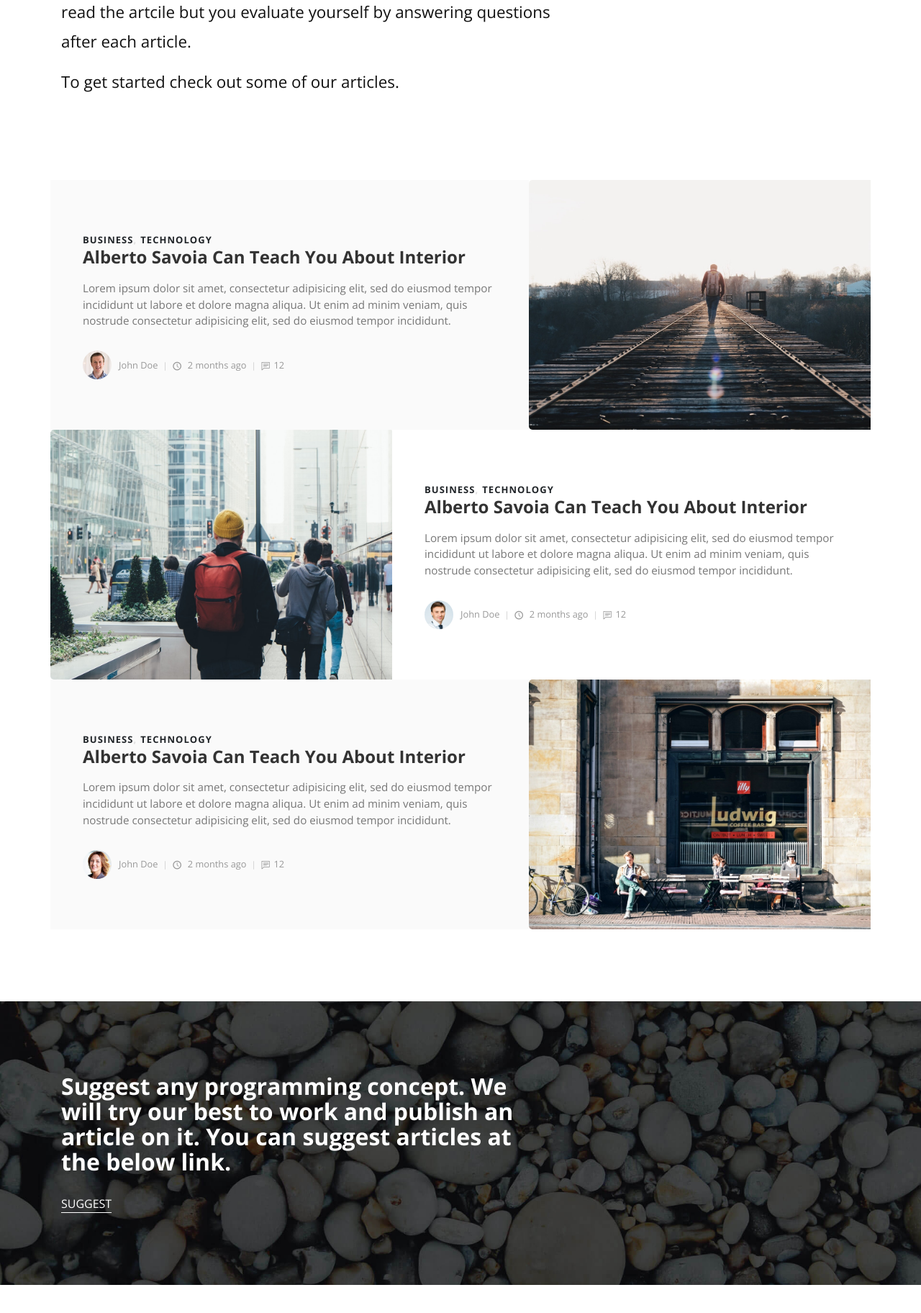
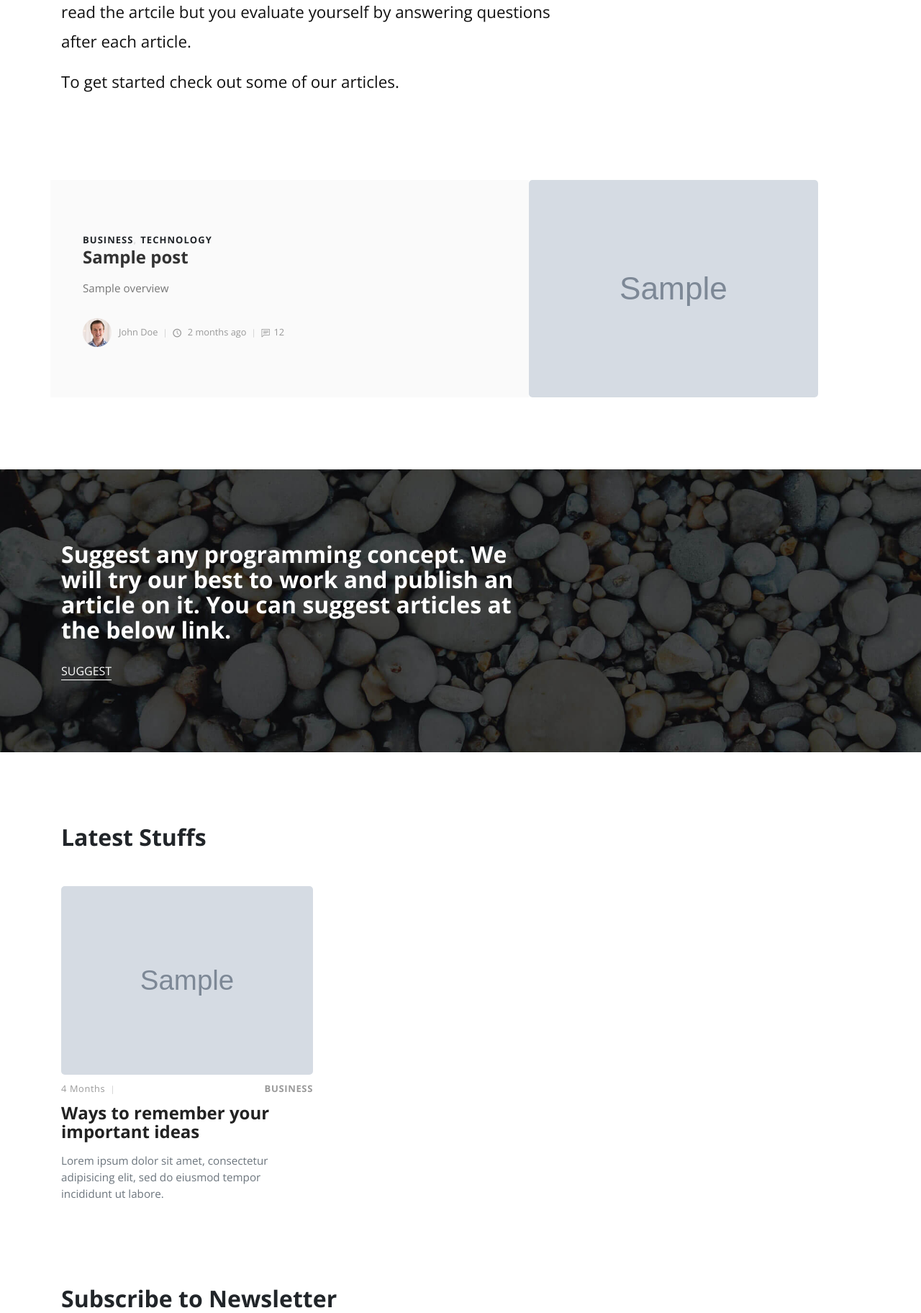
Before and after one commit to harishbisht29/blog, a Django app: template templates/index.html in a window 1280 px wide. Shown: the part 1128-2952 px from the top of the page at 72% size. Run offline with Django 3.2, Linux system fonts and the light colour scheme; the template is opened without the code that fills it: most values are stand-ins (such as "Sample title", 1, 10 or a date in 2020); grey boxes marked "Sample" are stand-in pictures; some libraries are stand-ins or nearby versions.

Commit message:
Adding new template image

```diff
--- a/post/models.py
+++ b/post/models.py
@@ -73,7 +73,7 @@
     feature_image = models.ImageField(upload_to='posts/', blank=True, default='defaults/blog_featured.jpg')
     cover = models.ImageField(upload_to='posts/', blank=True, default='defaults/blog_cover.jpg')
     thumbnail = models.ImageField(upload_to='posts/', blank=True, default='defaults/blog_thumbnail.jpg')
-    thumbnail_small = models.ImageField(upload_to='posts/', blank=True, default='defaults/blog_small_thumnnail.jpg')
+    thumbnail_small = models.ImageField(upload_to='posts/', blank=True, default='defaults/blog_small_thumbnail.jpg')
     previous_post = models.ForeignKey('self'\
         ,related_name='whose_previous_post',\
         on_delete=models.SET_NULL, blank=True, null=True)
--- a/post/templates/templates/post.html
+++ b/post/templates/templates/post.html
@@ -30,9 +30,9 @@
                     }
                   }
                 </script>
-                <button type="button" class="btn btn-dark" style="border-radius: 30px;"><a style="color:white;"
+                <button type="button" class="btn-dark" style="border-radius: 30px;"><a style="color:white;"
                     href="{% url 'post_update' slug=post.slug %}">Update</a></button>
-                <button type="button" class="btn btn-dark" onclick="onDeletePostClick()"><a style="color:white">Delete</a></button>
+                <button type="button" class="btn-dark" style="border-radius: 30px;" onclick="onDeletePostClick()"><a style="color:white">Delete</a></button>
               </div>
               {% endif %}
             </div>
--- a/templates/index.html
+++ b/templates/index.html
@@ -26,17 +26,22 @@
       </div>
     </section>
     <section class="featured-posts no-padding-top">
+
       <div class="container">
+      {%for post in featured_posts %}
         <!-- Post-->
         <div class="row d-flex align-items-stretch">
+          {% if forloop.counter0 == 1%}
+          <div class="image col-lg-5"><img src="{{post.feature_image.url}}" alt="..."></div>
+          {% endif%}
           <div class="text col-lg-7">
             <div class="text-inner d-flex align-items-center">
               <div class="content">
                 <header class="post-header">
                   <div class="category"><a href="#">Business</a><a href="#">Technology</a></div><a href="post.html">
-                    <h2 class="h4">Alberto Savoia Can Teach You About Interior</h2></a>
+                    <h2 class="h4">{{post.title}}</h2></a>
                 </header>
-                <p>Lorem ipsum dolor sit amet, consectetur adipisicing elit, sed do eiusmod tempor incididunt ut labore et dolore magna aliqua. Ut enim ad minim veniam, quis nostrude consectetur adipisicing elit, sed do eiusmod tempor incididunt.</p>
+                <p>{{post.overview}}</p>
                 <footer class="post-footer d-flex align-items-center"><a href="#" class="author d-flex align-items-center flex-wrap">
                     <div class="avatar"><img src="{% static 'img/avatar-1.jpg' %}" alt="..." class="img-fluid"></div>
                     <div class="title"><span>John Doe</span></div></a>
@@ -46,50 +51,12 @@
               </div>
             </div>
           </div>
-          <div class="image col-lg-5"><img src="{% static 'img/featured-pic-1.jpeg' %}" alt="..."></div>
+          {% if forloop.counter0 == 0 or forloop.counter0 == 2 %}
+          <div class="image col-lg-5"><img src="{{post.feature_image.url}}" alt="..."></div>
+          {% endif %}
         </div>
-        <!-- Post        -->
-        <div class="row d-flex align-items-stretch">
-          <div class="image col-lg-5"><img src="{% static 'img/featured-pic-2.jpeg' %}" alt="..."></div>
-          <div class="text col-lg-7">
-            <div class="text-inner d-flex align-items-center">
-              <div class="content">
-                <header class="post-header">
-                  <div class="category"><a href="#">Business</a><a href="#">Technology</a></div><a href="post.html">
-                    <h2 class="h4">Alberto Savoia Can Teach You About Interior</h2></a>
-                </header>
-                <p>Lorem ipsum dolor sit amet, consectetur adipisicing elit, sed do eiusmod tempor incididunt ut labore et dolore magna aliqua. Ut enim ad minim veniam, quis nostrude consectetur adipisicing elit, sed do eiusmod tempor incididunt.</p>
-                <footer class="post-footer d-flex align-items-center"><a href="#" class="author d-flex align-items-center flex-wrap">
-                    <div class="avatar"><img src="{% static 'img/avatar-2.jpg' %}" alt="..." class="img-fluid"></div>
-                    <div class="title"><span>John Doe</span></div></a>
-                  <div class="date"><i class="icon-clock"></i> 2 months ago</div>
-                  <div class="comments"><i class="icon-comment"></i>12</div>
-                </footer>
-              </div>
-            </div>
-          </div>
-        </div>
-        <!-- Post                            -->
-        <div class="row d-flex align-items-stretch">
-          <div class="text col-lg-7">
-            <div class="text-inner d-flex align-items-center">
-              <div class="content">
-                <header class="post-header">
-                  <div class="category"><a href="#">Business</a><a href="#">Technology</a></div><a href="post.html">
-                    <h2 class="h4">Alberto Savoia Can Teach You About Interior</h2></a>
-                </header>
-                <p>Lorem ipsum dolor sit amet, consectetur adipisicing elit, sed do eiusmod tempor incididunt ut labore et dolore magna aliqua. Ut enim ad minim veniam, quis nostrude consectetur adipisicing elit, sed do eiusmod tempor incididunt.</p>
-                <footer class="post-footer d-flex align-items-center"><a href="#" class="author d-flex align-items-center flex-wrap">
-                    <div class="avatar"><img src="{% static 'img/avatar-3.jpg' %}" alt="..." class="img-fluid"></div>
-                    <div class="title"><span>John Doe</span></div></a>
-                  <div class="date"><i class="icon-clock"></i> 2 months ago</div>
-                  <div class="comments"><i class="icon-comment"></i>12</div>
-                </footer>
-              </div>
-            </div>
-          </div>
-          <div class="image col-lg-5"><img src="{% static 'img/featured-pic-3.jpeg' %}" alt="..."></div>
-        </div>
+
+      {% endfor %}
       </div>
     </section>
     <!-- Divider Section-->
@@ -110,39 +77,21 @@
           <p class="text-big"></p>
         </header>
         <div class="row">
+          {% for post in latest_posts %}
           <div class="post col-md-4">
-            <div class="post-thumbnail"><a href="post.html"><img src="{% static 'img/blog-1.jpg' %}" alt="..." class="img-fluid"></a></div>
+            <div class="post-thumbnail"><a href="{{post.get_absolute_url}}"><img src="{{post.thumbnail.url}}" alt="..." class="img-fluid"></a></div>
             <div class="post-details">
               <div class="post-meta d-flex justify-content-between">
-                <div class="date">20 May | 2016</div>
+                <div class="date"> {{ post.created_timestamp | timesince }}</div>
                 <div class="category"><a href="#">Business</a></div>
-              </div><a href="post.html">
+              </div><a href="{{post.get_absolute_url}}">
                 <h3 class="h4">Ways to remember your important ideas</h3></a>
               <p class="text-muted">Lorem ipsum dolor sit amet, consectetur adipisicing elit, sed do eiusmod tempor incididunt ut labore.</p>
             </div>
           </div>
-          <div class="post col-md-4">
-            <div class="post-thumbnail"><a href="post.html"><img src="{% static 'img/blog-2.jpg' %}" alt="..." class="img-fluid"></a></div>
-            <div class="post-details">
-              <div class="post-meta d-flex justify-content-between">
-                <div class="date">20 May | 2016</div>
-                <div class="category"><a href="#">Technology</a></div>
-              </div><a href="post.html">
-                <h3 class="h4">Diversity in Engineering: Effect on Questions</h3></a>
-              <p class="text-muted">Lorem ipsum dolor sit amet, consectetur adipisicing elit, sed do eiusmod tempor incididunt ut labore.</p>
-            </div>
-          </div>
-          <div class="post col-md-4">
-            <div class="post-thumbnail"><a href="post.html"><img src="{% static 'img/blog-3.jpg' %}" alt="..." class="img-fluid"></a></div>
-            <div class="post-details">
-              <div class="post-meta d-flex justify-content-between">
-                <div class="date">20 May | 2016</div>
-                <div class="category"><a href="#">Financial</a></div>
-              </div><a href="post.html">
-                <h3 class="h4">Alberto Savoia Can Teach You About Interior</h3></a>
-              <p class="text-muted">Lorem ipsum dolor sit amet, consectetur adipisicing elit, sed do eiusmod tempor incididunt ut labore.</p>
-            </div>
-          </div>
+          {% endfor %}
+
+
         </div>
       </div>
     </section>
```
Also changed, not shown: blog/views.py (+25 -1 lines).
